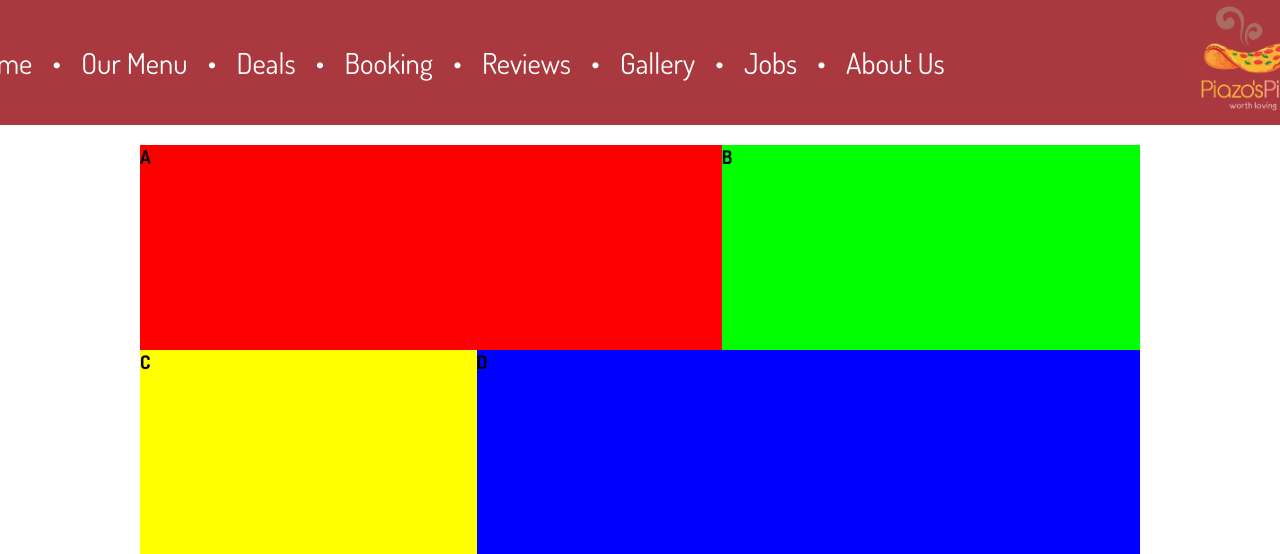
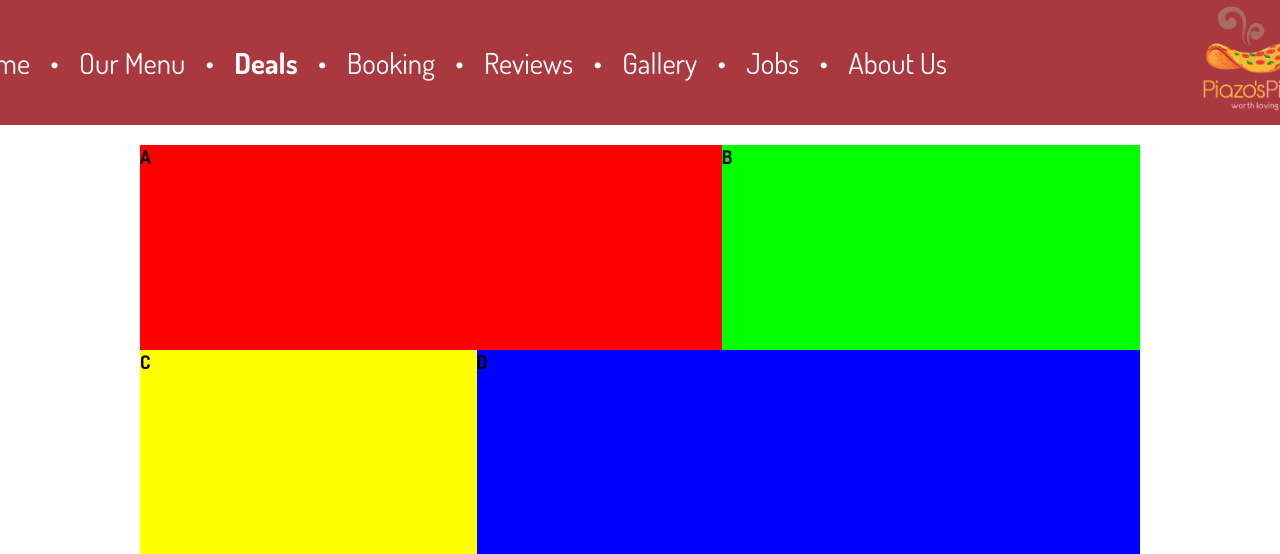
Before and after one commit to Levy-P/lj1-ala3, a PHP site: page /deals.php in a window 1280 px wide. Shown: the top 554 px of the page. Run offline with PHP 8.4, Linux system fonts and the light colour scheme.

Commit message:
fix nav css

```diff
--- a/global.css
+++ b/global.css
@@ -82,6 +82,8 @@ header > #logo {
 #booking a#nav-booking, #reservation a#nav-booking,
 #gallery a#nav-gallery,
 #privacy a#nav-privacy,
+#reviews a#nav-reviews,
+#deals a#nav-deals,
 #aboutus a#nav-aboutus {font-weight: bolder;}
 header > #nav {
     margin-right: 20%;
```
